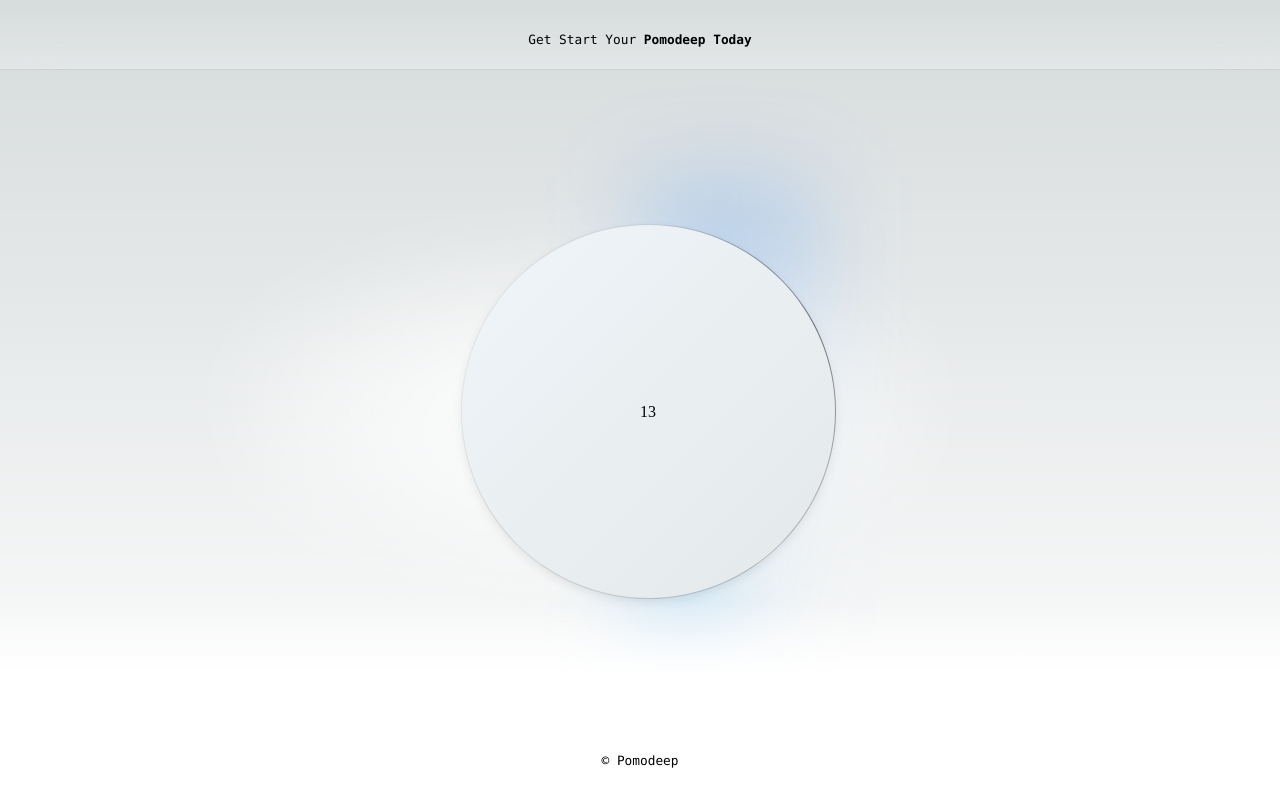
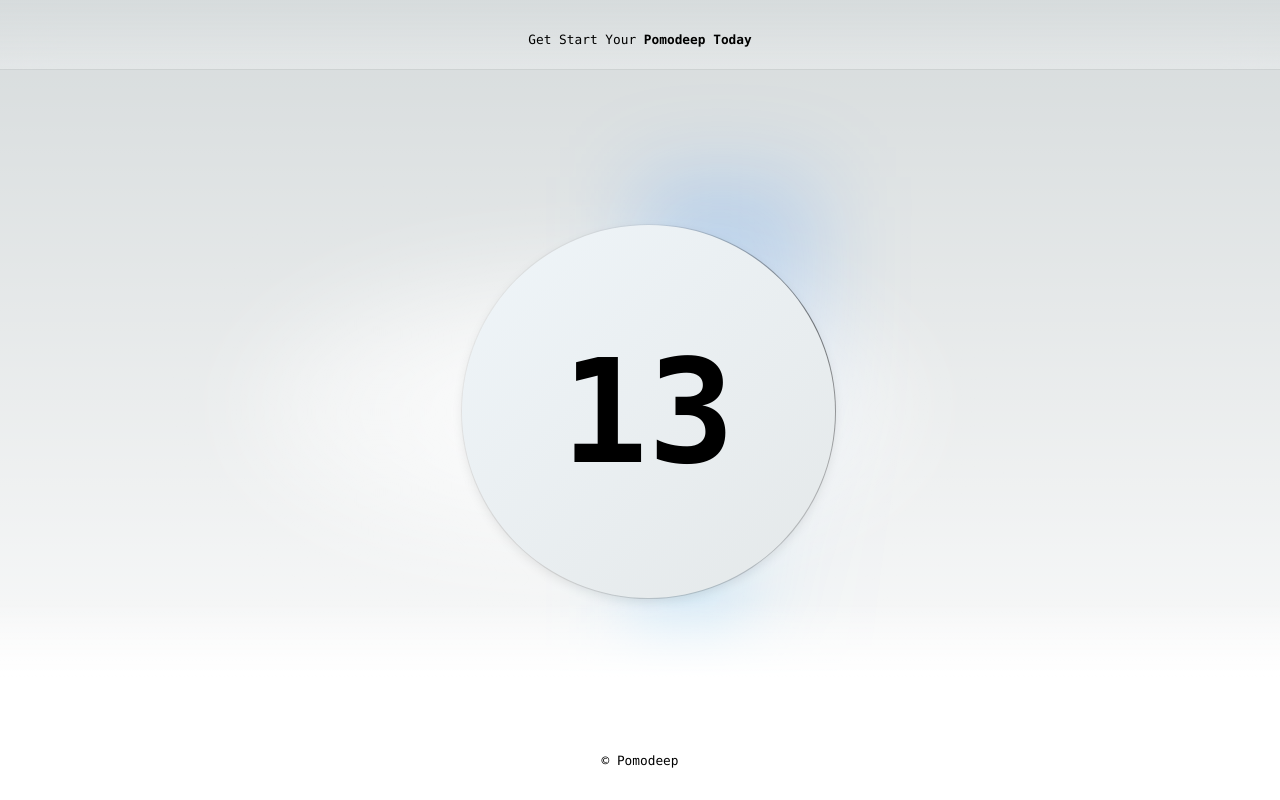
Before and after one commit to muztafawi/pomodeep, a Next.js app: page / in a window 1280 px wide. Built offline with nearby package versions, Linux system fonts and the light colour scheme.

Commit message:
Added Digit Number and Title

```diff
--- a/pages/index.tsx
+++ b/pages/index.tsx
@@ -10,7 +10,7 @@ export default function Home() {
   return (
     <>
       <Head>
-        <title>Create Next App</title>
+        <title>Pomodeep</title>
         <meta name="description" content="Generated by create next app" />
         <meta name="viewport" content="width=device-width, initial-scale=1" />
         <link rel="icon" href="/favicon.ico" />
@@ -38,7 +38,9 @@ export default function Home() {
             priority
           /> */}
 
-            <div className={styles.thirteen}>13</div>
+            <div className={styles.thirteen}>
+              <h1 className={styles.number}>13</h1>
+            </div>
           </div>
         </div>
       </main>
--- a/styles/Home.module.css
+++ b/styles/Home.module.css
@@ -250,6 +250,14 @@
   }
 }
 
+/* Number  */
+
+.number {
+  font-family: var(--font-mono);
+  font-size: 9rem;
+  cursor: pointer;
+}
+
 /* Tablet and Smaller Desktop */
 @media (min-width: 701px) and (max-width: 1120px) {
   .grid {
```
